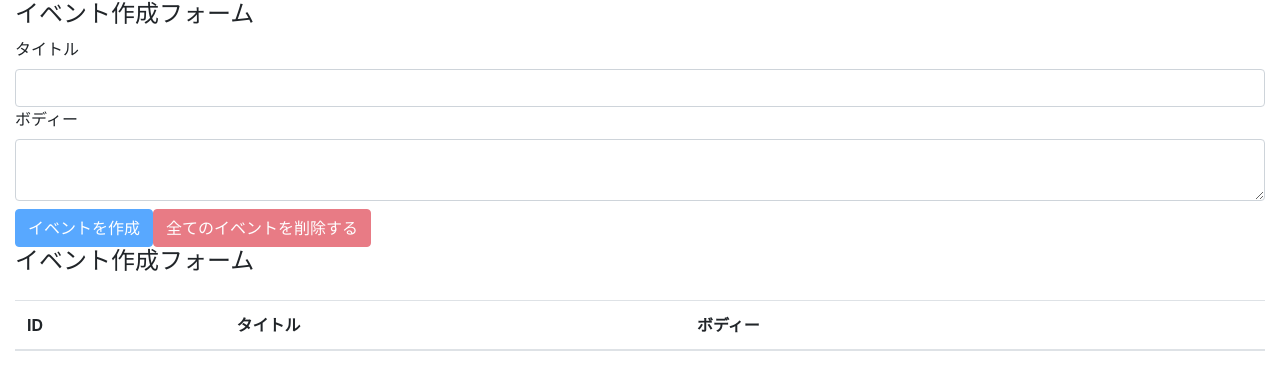
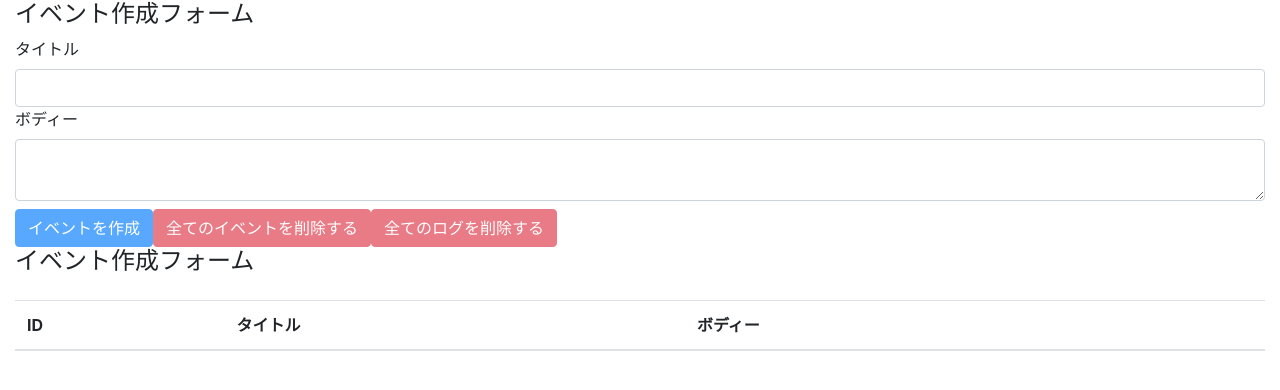
Before and after one commit to masashi49/react-hocks, a React (Create React App) app in the folder react-hooks-101/: page / in a window 1280 px wide. Shown: the top 390 px of the page. Built offline with nearby package versions, Linux system fonts and the light colour scheme.

Commit message:
１つのイベントを削除したときのログを追加

```diff
--- a/react-hooks-101/src/components/Event.js
+++ b/react-hooks-101/src/components/Event.js
@@ -1,6 +1,10 @@
 import React, { useContext } from "react";
-import { DELETE_EVENT } from "../actions"
+import {
+    ADD_OPERATION_LOGS,
+    DELETE_EVENT
+} from "../actions"
 import AppContext from "../contexts/AppContext"
+import { timeCUrrentIOS8601 } from "../utils";
 
 const Event = ( { event } ) => {
     const { dispatch } = useContext( AppContext )
@@ -8,7 +12,14 @@ const Event = ( { event } ) => {
 
     const handleClickDeleteButton = () => {
         const result = window.confirm( `イベント(id=${ id })を本当に削除してもいいですか？` );
-        if ( result ) dispatch( { type: DELETE_EVENT, id } )
+        if ( result ) {
+            dispatch( { type: DELETE_EVENT, id } )
+            dispatch( {
+                type: ADD_OPERATION_LOGS,
+                description: `イベント(id=${ id })を削除しました`,
+                operatedAt: timeCUrrentIOS8601
+            } )
+        }
     }
     return (
         <tr>
--- a/react-hooks-101/src/components/EventForm.js
+++ b/react-hooks-101/src/components/EventForm.js
@@ -49,6 +49,15 @@ const EventForm = () => {
             } )
         }
     }
+    const deleteAllLogs = e => {
+        e.preventDefault()
+        const result = window.confirm( "全てのログを本当に削除してもいいですか？" );
+        if ( result ) {
+            dispatch( {
+                type: DELETE_ALL_OPERATION_LOGS
+            } )
+        }
+    }
 
     const unCreatble = title === "" || body === ""
     return (
@@ -67,6 +76,7 @@ const EventForm = () => {
                 <div className="mt-2">
                     <button className="btn btn-primary" onClick={ addEvent } disabled={ unCreatble }>イベントを作成</button>
                     <button className="btn btn-danger" onClick={ deleteAllEvents } disabled={ state.events.length === 0 }>全てのイベントを削除する</button>
+                    <button className="btn btn-danger" onClick={ deleteAllLogs } disabled={ state.operationLogs.length === 0 }>全てのログを削除する</button>
                 </div>
             </form>
         </>
--- a/react-hooks-101/src/reducers/operationLogs.js
+++ b/react-hooks-101/src/reducers/operationLogs.js
@@ -1,6 +1,6 @@
 import {
     ADD_OPERATION_LOGS,
-    DELETE_ALL_OPERATION_LOGS
+    DELETE_ALL_OPERATION_LOGS,
 } from "../actions"
 
 const operationLogs = ( state = [], action ) => {
@@ -11,6 +11,7 @@ const operationLogs = ( state = [], action ) => {
                 operatedAt: action.operatedAt
             }
             return [ operationLog, ...state ]
+
         case DELETE_ALL_OPERATION_LOGS:
             return []
         default:
```
